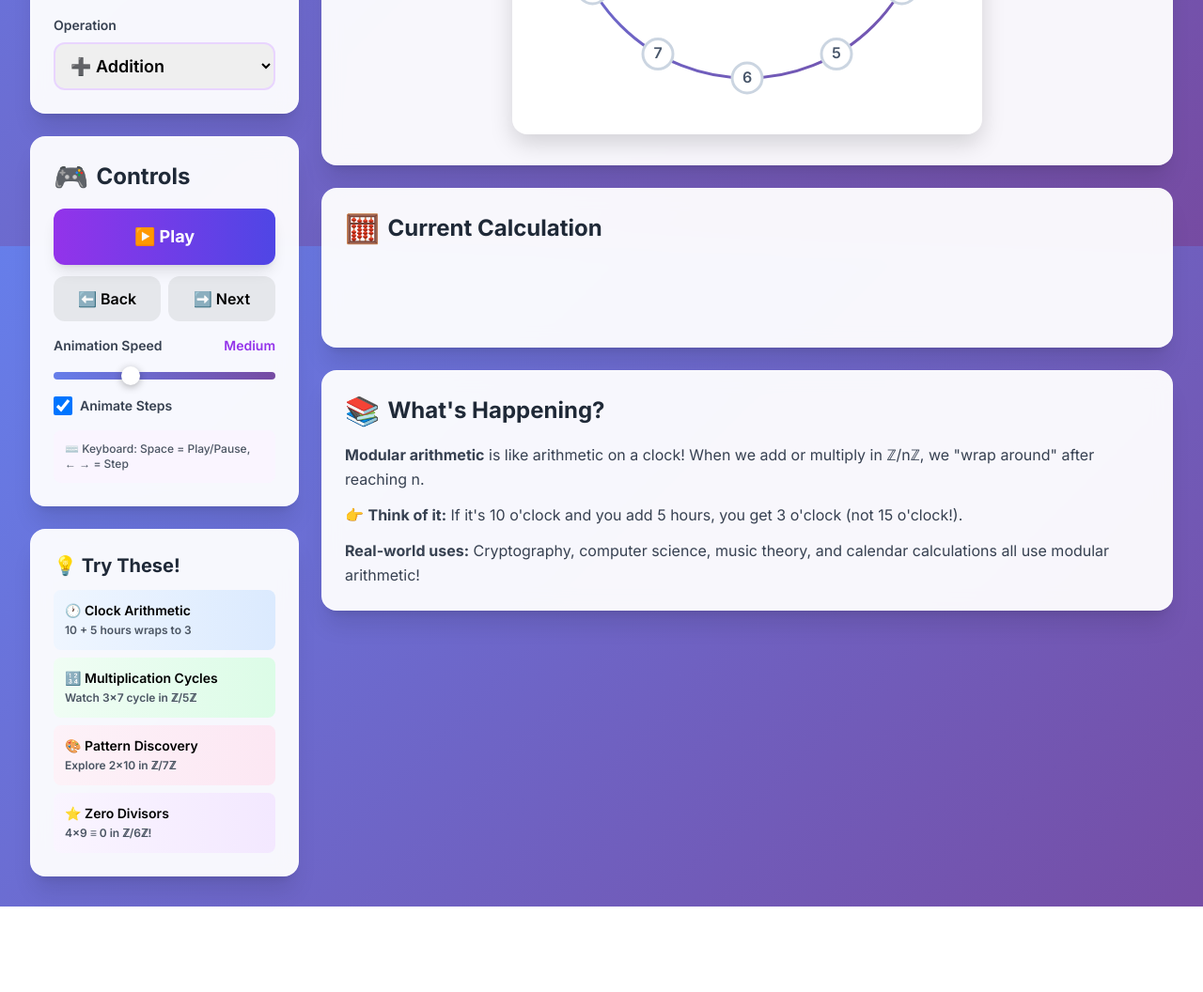
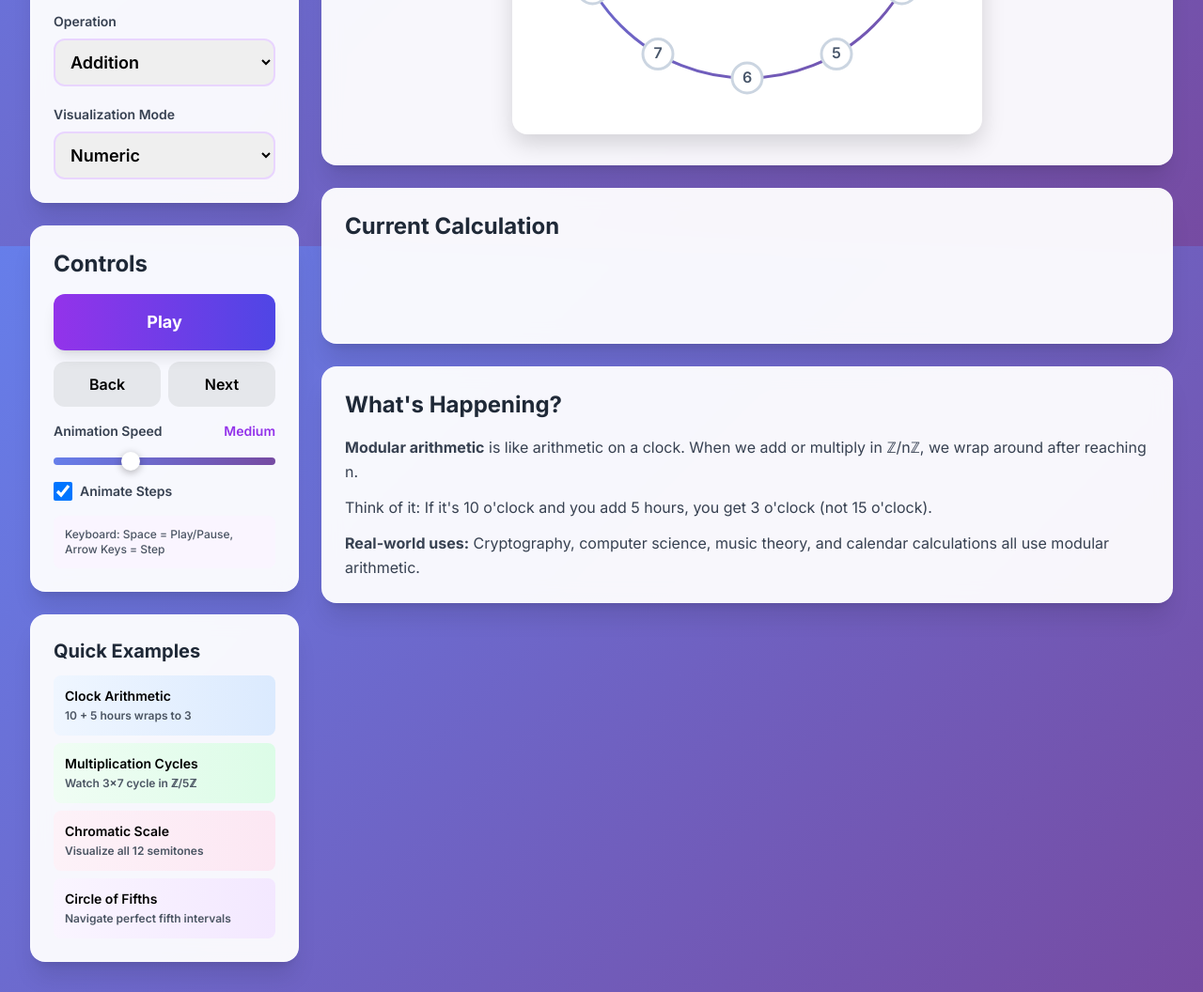
Before and after one commit to Nathanana/RingWorld, a plain HTML site: page index.html in a window 1280 px wide. Shown: the part 538-1594 px from the top of the page at 94% size. Before the commit the page ends 1503 px from the top, so only its background shows below. Drawn offline with nearby package versions, Linux system fonts and the light colour scheme.

Commit message:
Added Music Theory visualization

```diff
--- a/index.html
+++ b/index.html
@@ -14,21 +14,17 @@
 
 <body class="p-4 sm:p-8 min-h-screen">
     <div class="max-w-7xl mx-auto">
-        <!-- Header -->
         <header class="mb-8 text-center text-white slide-in">
             <h1 class="text-4xl sm:text-5xl font-extrabold mb-2 drop-shadow-lg">
                 ℤ/nℤ Arithmetic Explorer
             </h1>
-            <p class="text-xl font-medium opacity-90">Discover the Beauty of Modular Arithmetic</p>
+            <p class="text-xl font-medium opacity-90">Modular Arithmetic and Music Theory</p>
         </header>
 
         <main class="grid grid-cols-1 lg:grid-cols-4 gap-6">
-            <!-- Left Panel: Controls -->
             <div class="lg:col-span-1 space-y-6">
-                <!-- Parameters Card -->
                 <div class="glass-card p-6 rounded-2xl shadow-xl">
-                    <h2 class="text-2xl font-bold mb-4 text-gray-800 flex items-center">
-                        <span class="text-3xl mr-2">⚙️</span>
+                    <h2 class="text-2xl font-bold mb-4 text-gray-800">
                         Parameters
                     </h2>
 
@@ -72,30 +68,37 @@
                         <div>
                             <label class="block text-sm font-semibold text-gray-700 mb-2">Operation</label>
                             <select id="operation-select" class="w-full p-3 border-2 border-purple-200 rounded-xl text-lg font-semibold focus:border-purple-500 focus:outline-none transition">
-                                <option value="addition">➕ Addition</option>
-                                <option value="multiplication">✖️ Multiplication</option>
+                                <option value="addition">Addition</option>
+                                <option value="multiplication">Multiplication</option>
+                            </select>
+                        </div>
+
+                        <div>
+                            <label class="block text-sm font-semibold text-gray-700 mb-2">Visualization Mode</label>
+                            <select id="mode-select" class="w-full p-3 border-2 border-purple-200 rounded-xl text-lg font-semibold focus:border-purple-500 focus:outline-none transition">
+                                <option value="numeric">Numeric</option>
+                                <option value="chromatic">Chromatic Scale</option>
+                                <option value="fifths">Circle of Fifths</option>
                             </select>
                         </div>
                     </div>
                 </div>
 
-                <!-- Controls Card -->
                 <div class="glass-card p-6 rounded-2xl shadow-xl">
-                    <h2 class="text-2xl font-bold mb-4 text-gray-800 flex items-center">
-                        <span class="text-3xl mr-2">🎮</span>
+                    <h2 class="text-2xl font-bold mb-4 text-gray-800">
                         Controls
                     </h2>
 
                     <button id="play-pause-btn" class="w-full p-4 rounded-xl bg-gradient-to-r from-purple-600 to-indigo-600 text-white font-bold text-lg shadow-lg hover:shadow-xl transform hover:scale-105 transition mb-3">
-                        ▶️ Play
+                        Play
                     </button>
 
                     <div class="flex gap-2 mb-4">
                         <button id="step-back-btn" class="flex-1 p-3 rounded-xl bg-gray-200 hover:bg-gray-300 font-semibold transition">
-                            ⬅️ Back
+                            Back
                         </button>
                         <button id="step-forward-btn" class="flex-1 p-3 rounded-xl bg-gray-200 hover:bg-gray-300 font-semibold transition">
-                            ➡️ Next
+                            Next
                         </button>
                     </div>
 
@@ -114,64 +117,57 @@
 
                     <div class="mt-4 p-3 bg-purple-50 rounded-lg">
                         <p class="text-xs text-gray-600 font-medium">
-                            ⌨️ Keyboard: Space = Play/Pause, ← → = Step
+                            Keyboard: Space = Play/Pause, Arrow Keys = Step
                         </p>
                     </div>
                 </div>
 
-                <!-- Quick Examples -->
                 <div class="glass-card p-6 rounded-2xl shadow-xl">
-                    <h2 class="text-xl font-bold mb-3 text-gray-800">💡 Try These!</h2>
+                    <h2 class="text-xl font-bold mb-3 text-gray-800">Quick Examples</h2>
                     <div class="space-y-2">
-                        <button class="example-btn w-full p-3 bg-gradient-to-r from-blue-50 to-blue-100 rounded-lg text-left text-sm font-semibold hover:from-blue-100 hover:to-blue-200 transition example-card" data-n="12" data-a="10" data-b="5" data-op="addition">
-                            🕐 Clock Arithmetic<br>
+                        <button class="example-btn w-full p-3 bg-gradient-to-r from-blue-50 to-blue-100 rounded-lg text-left text-sm font-semibold hover:from-blue-100 hover:to-blue-200 transition example-card" data-n="12" data-a="10" data-b="5" data-op="addition" data-mode="numeric">
+                            Clock Arithmetic<br>
                             <span class="text-xs text-gray-600">10 + 5 hours wraps to 3</span>
                         </button>
-                        <button class="example-btn w-full p-3 bg-gradient-to-r from-green-50 to-green-100 rounded-lg text-left text-sm font-semibold hover:from-green-100 hover:to-green-200 transition example-card" data-n="5" data-a="3" data-b="7" data-op="multiplication">
-                            🔢 Multiplication Cycles<br>
+                        <button class="example-btn w-full p-3 bg-gradient-to-r from-green-50 to-green-100 rounded-lg text-left text-sm font-semibold hover:from-green-100 hover:to-green-200 transition example-card" data-n="5" data-a="3" data-b="7" data-op="multiplication" data-mode="numeric">
+                            Multiplication Cycles<br>
                             <span class="text-xs text-gray-600">Watch 3×7 cycle in ℤ/5ℤ</span>
                         </button>
-                        <button class="example-btn w-full p-3 bg-gradient-to-r from-pink-50 to-pink-100 rounded-lg text-left text-sm font-semibold hover:from-pink-100 hover:to-pink-200 transition example-card" data-n="7" data-a="2" data-b="10" data-op="multiplication">
-                            🎨 Pattern Discovery<br>
-                            <span class="text-xs text-gray-600">Explore 2×10 in ℤ/7ℤ</span>
+                        <button class="example-btn w-full p-3 bg-gradient-to-r from-pink-50 to-pink-100 rounded-lg text-left text-sm font-semibold hover:from-pink-100 hover:to-pink-200 transition example-card" data-n="12" data-a="0" data-b="7" data-op="addition" data-mode="chromatic">
+                            Chromatic Scale<br>
+                            <span class="text-xs text-gray-600">Visualize all 12 semitones</span>
                         </button>
-                        <button class="example-btn w-full p-3 bg-gradient-to-r from-purple-50 to-purple-100 rounded-lg text-left text-sm font-semibold hover:from-purple-100 hover:to-purple-200 transition example-card" data-n="6" data-a="4" data-b="9" data-op="multiplication">
-                            ⭐ Zero Divisors<br>
-                            <span class="text-xs text-gray-600">4×9 ≡ 0 in ℤ/6ℤ!</span>
+                        <button class="example-btn w-full p-3 bg-gradient-to-r from-purple-50 to-purple-100 rounded-lg text-left text-sm font-semibold hover:from-purple-100 hover:to-purple-200 transition example-card" data-n="12" data-a="0" data-b="7" data-op="addition" data-mode="fifths">
+                            Circle of Fifths<br>
+                            <span class="text-xs text-gray-600">Navigate perfect fifth intervals</span>
                         </button>
                     </div>
                 </div>
             </div>
 
-            <!-- Right Panel: Visualization -->
             <div class="lg:col-span-3 space-y-6">
-                <!-- Canvas Card -->
                 <div class="glass-card p-8 rounded-2xl shadow-xl">
                     <div class="flex justify-center">
                         <canvas id="ringCanvas" width="500" height="500"></canvas>
                     </div>
                 </div>
 
-                <!-- Equation Display -->
                 <div class="glass-card p-6 rounded-2xl shadow-xl slide-in">
-                    <h2 class="text-2xl font-bold mb-4 text-gray-800 flex items-center">
-                        <span class="text-3xl mr-2">🧮</span>
+                    <h2 class="text-2xl font-bold mb-4 text-gray-800">
                         Current Calculation
                     </h2>
                     <div id="equation-display" class="text-center text-2xl min-h-[60px] flex items-center justify-center"></div>
                     <div id="step-counter" class="text-center text-sm text-gray-600 mt-2 font-semibold"></div>
                 </div>
 
-                <!-- Educational Info -->
                 <div class="glass-card p-6 rounded-2xl shadow-xl">
-                    <h2 class="text-2xl font-bold mb-4 text-gray-800 flex items-center">
-                        <span class="text-3xl mr-2">📚</span>
+                    <h2 class="text-2xl font-bold mb-4 text-gray-800">
                         What's Happening?
                     </h2>
                     <div id="explanation" class="text-gray-700 leading-relaxed">
-                        <p class="mb-3"><strong>Modular arithmetic</strong> is like arithmetic on a clock! When we add or multiply in ℤ/nℤ, we "wrap around" after reaching n.</p>
-                        <p class="mb-3">👉 <strong>Think of it:</strong> If it's 10 o'clock and you add 5 hours, you get 3 o'clock (not 15 o'clock!).</p>
-                        <p><strong>Real-world uses:</strong> Cryptography, computer science, music theory, and calendar calculations all use modular arithmetic!</p>
+                        <p class="mb-3"><strong>Modular arithmetic</strong> is like arithmetic on a clock. When we add or multiply in ℤ/nℤ, we wrap around after reaching n.</p>
+                        <p class="mb-3">Think of it: If it's 10 o'clock and you add 5 hours, you get 3 o'clock (not 15 o'clock).</p>
+                        <p><strong>Real-world uses:</strong> Cryptography, computer science, music theory, and calendar calculations all use modular arithmetic.</p>
                     </div>
                 </div>
             </div>
--- a/logic.js
+++ b/logic.js
@@ -3,6 +3,7 @@ export const state = {
     a: 3,
     b: 5,
     operation: "addition",
+    mode: "numeric",
     sequence: [],
     startNum: 0,
     stepSize: 0,
@@ -21,11 +22,13 @@ export function validateAndGetParams() {
     const aEl = document.getElementById("a-number-input")
     const bEl = document.getElementById("b-number-input")
     const opEl = document.getElementById("operation-select")
+    const modeEl = document.getElementById("mode-select")
 
     const modulusVal = parseInt(modEl?.value || "12", 10)
     const aVal = parseInt(aEl?.value || "3", 10)
     const bVal = parseInt(bEl?.value || "5", 10)
     const opVal = opEl?.value || "addition"
+    const modeVal = modeEl?.value || "numeric"
 
     if (!Number.isInteger(modulusVal) || modulusVal < 2) {
         state.n = 12
@@ -38,6 +41,7 @@ export function validateAndGetParams() {
 
     state.b = Number.isInteger(bVal) ? Math.max(0, bVal) : 0
     state.operation = opVal
+    state.mode = modeVal
     return true
 }
 
--- a/style.css
+++ b/style.css
@@ -129,7 +129,6 @@ input[type="range"]::-moz-range-thumb:hover {
     white-space: nowrap;
 }
 
-/* Pulse animation for current result */
 @keyframes pulse {
     0%, 100% {
         transform: scale(1);
@@ -145,7 +144,6 @@ input[type="range"]::-moz-range-thumb:hover {
     animation: pulse 2s ease-in-out infinite;
 }
 
-/* Button hover effects */
 button {
     transition: all 0.2s ease;
 }
@@ -154,7 +152,6 @@ button:active {
     transform: scale(0.95);
 }
 
-/* Custom scrollbar */
 ::-webkit-scrollbar {
     width: 8px;
     height: 8px;
--- a/visual.js
+++ b/visual.js
@@ -5,6 +5,18 @@ const CANVAS_SIZE = 500
 const CENTER = CANVAS_SIZE / 2
 const RADIUS = CANVAS_SIZE * 0.38
 const NODE_SIZE = 16
+
+const CHROMATIC_NOTES = ['C', 'C♯/D♭', 'D', 'D♯/E♭', 'E', 'F', 'F♯/G♭', 'G', 'G♯/A♭', 'A', 'A♯/B♭', 'B']
+const FIFTHS_NOTES = ['C', 'G', 'D', 'A', 'E', 'B', 'F♯/G♭', 'C♯/D♭', 'G♯/A♭', 'D♯/E♭', 'A♯/B♭', 'F']
+
+function getNodeLabel(value) {
+    if (state.mode === "chromatic" && state.n === 12) {
+        return CHROMATIC_NOTES[value]
+    } else if (state.mode === "fifths" && state.n === 12) {
+        return FIFTHS_NOTES[value]
+    }
+    return value.toString()
+}
 
 export function initCanvas() {
     canvas = document.getElementById("ringCanvas")
@@ -162,23 +174,34 @@ export function drawRing(currentProgress = 1) {
         ctx.shadowBlur = 0
 
         ctx.fillStyle = textFill
+        const fontSize = (state.mode !== "numeric" && state.n === 12) ? 13 : 16
         ctx.font = (isFinalResult || isStartOfJump || isAnimationTarget)
-            ? "bold 18px Inter"
-            : "600 16px Inter"
+            ? `bold ${fontSize + 2}px Inter`
+            : `600 ${fontSize}px Inter`
         ctx.textAlign = "center"
         ctx.textBaseline = "middle"
-        ctx.fillText(i.toString(), x, y)
+
+        const label = getNodeLabel(i)
+        ctx.fillText(label, x, y)
     }
 
     const centerLabel = state.operation === "addition"
         ? `${state.a} + ${state.b}`
         : `${state.a} × ${state.b}`
+
+    let displayLabel = centerLabel
+    if (state.mode === "chromatic" && state.n === 12) {
+        displayLabel = "Chromatic"
+    } else if (state.mode === "fifths" && state.n === 12) {
+        displayLabel = "Circle of Fifths"
+    }
+
     ctx.font = "bold 32px Inter"
     const labelGradient = ctx.createLinearGradient(CENTER - 50, CENTER - 20, CENTER + 50, CENTER + 20)
     labelGradient.addColorStop(0, "#667eea")
     labelGradient.addColorStop(1, "#764ba2")
     ctx.fillStyle = labelGradient
-    ctx.fillText(centerLabel, CENTER, CENTER - 15)
+    ctx.fillText(displayLabel, CENTER, CENTER - 15)
 
     ctx.font = "600 20px Inter"
     ctx.fillStyle = "#8b5cf6"
```
Also changed, not shown: ui.js (+16 -4 lines), script.js (line endings or trailing spaces).
